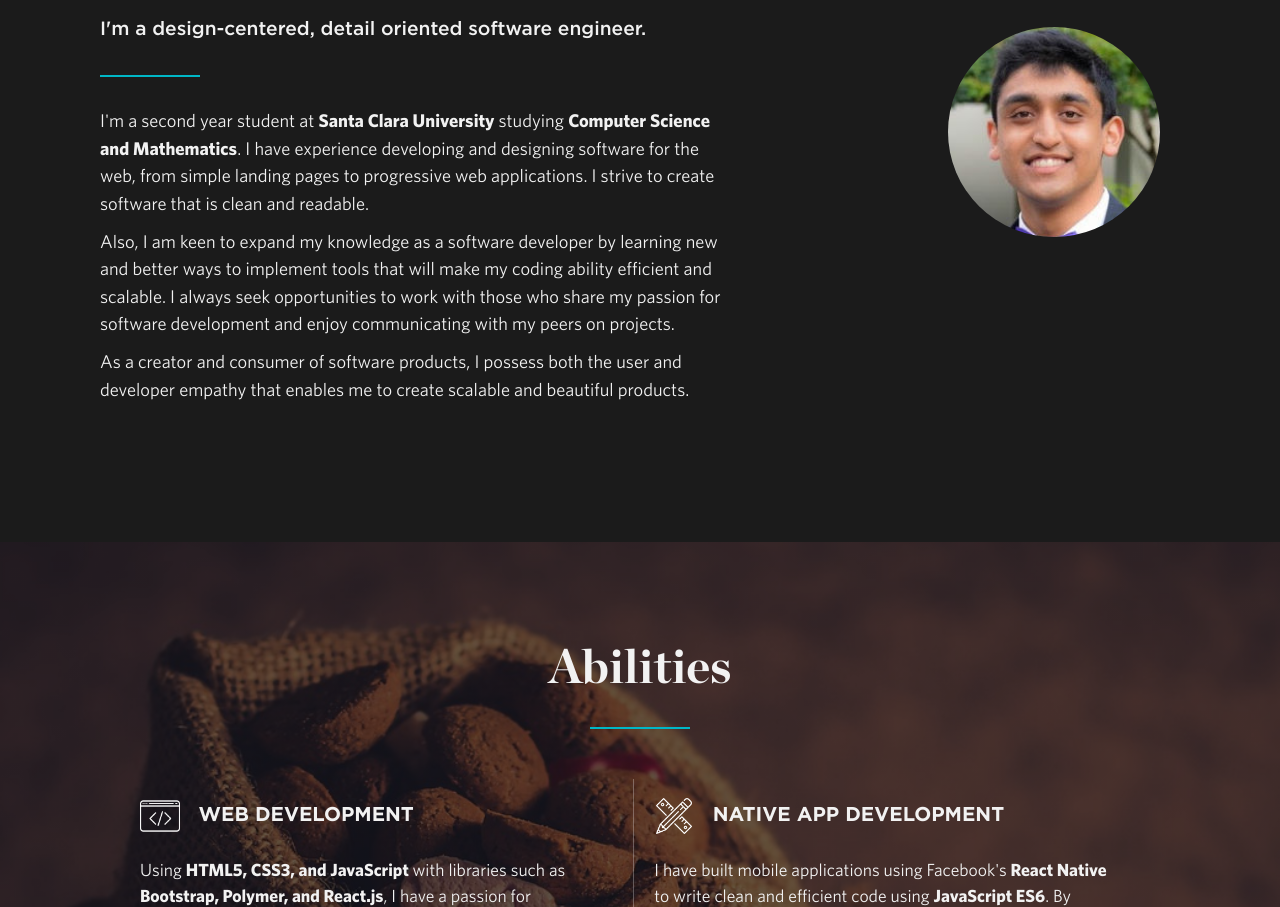
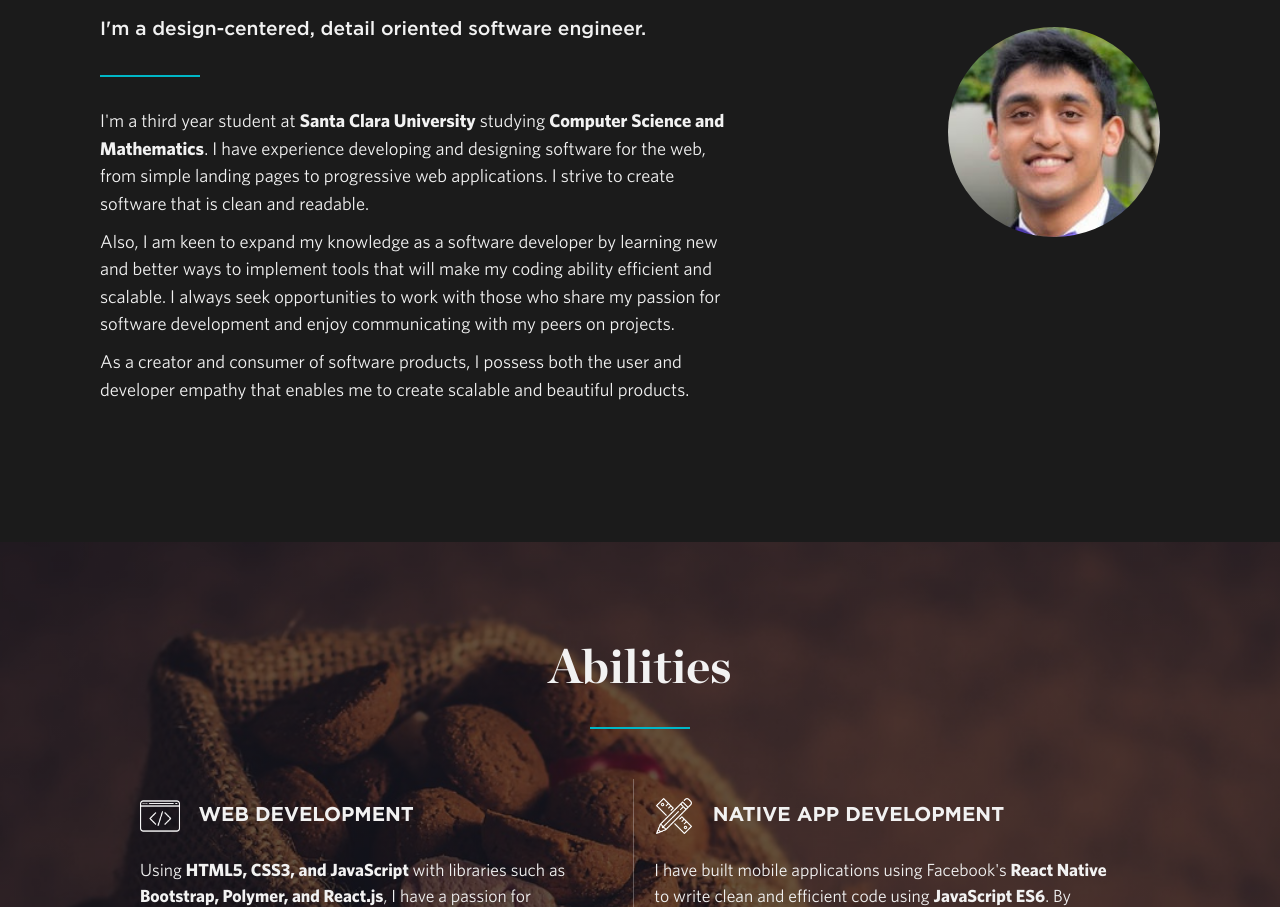
Before and after one commit to AbhayVarshney/abhayvarshney.github.io, a website: page index.html in a window 1280 px wide. Shown: the part 986-1893 px from the top of the page. Drawn offline with nearby package versions, Linux system fonts and the light colour scheme; a script that the page names is missing.

Commit message:
Update index.html

```diff
--- a/index.html
+++ b/index.html
@@ -90,7 +90,7 @@
                 <div class="about-wrapper">
                     <img class="headshot" src="img/headshot.jpg" alt="headshot">
                     <div class="about-text-wrapper">
-                        <p class="about-text">I'm a second year student at <strong>Santa Clara University</strong> studying <strong>Computer Science and Mathematics</strong>. I have experience developing and designing software for the web, from simple landing pages to progressive web applications. I strive to create software that is clean and readable.</p>
+                        <p class="about-text">I'm a third year student at <strong>Santa Clara University</strong> studying <strong>Computer Science and Mathematics</strong>. I have experience developing and designing software for the web, from simple landing pages to progressive web applications. I strive to create software that is clean and readable.</p>
                         <p class="about-text">Also, I am keen to expand my knowledge as a software developer by learning new and better ways to implement tools that will make my coding ability efficient and scalable. I always seek opportunities to work with those who share my passion for software development and enjoy communicating with my peers on projects. </p>
                         <p class="about-text">As a creator and consumer of software products, I possess both the user and developer empathy that enables me to create scalable and beautiful products. </p>
                     </div>
```
